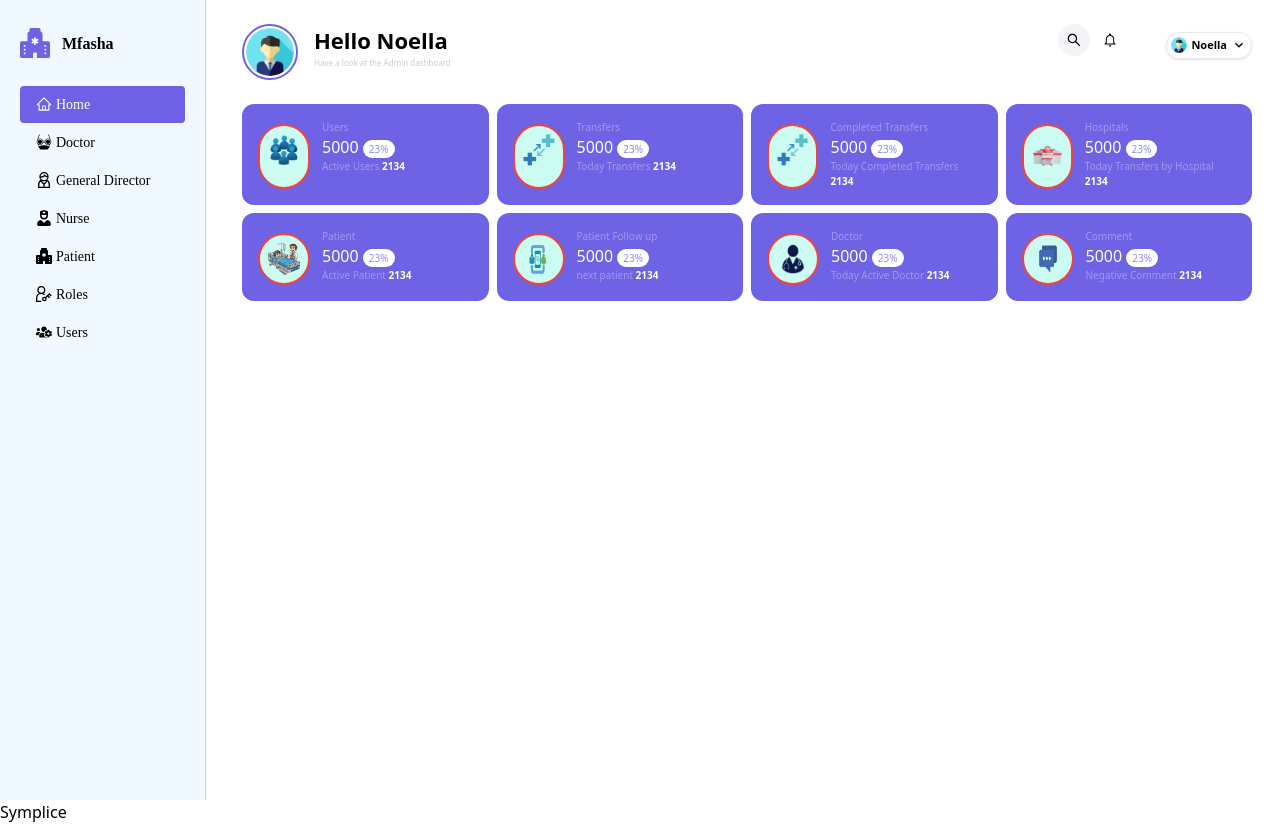
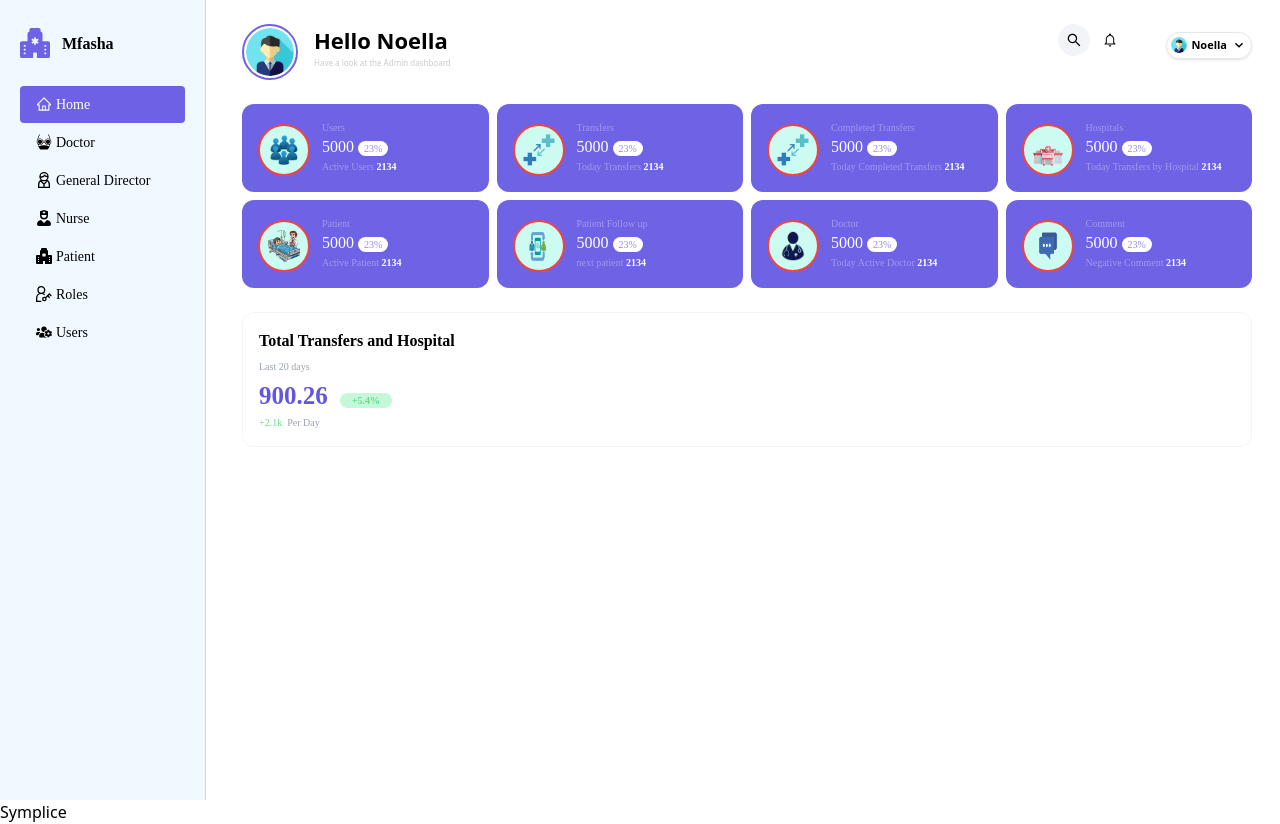
Before and after one commit to symplice-nunu/mfasha, a React (Create React App) app: page /dashboard in a window 1280 px wide. Built offline with nearby package versions, Linux system fonts and the light colour scheme.

Commit message:
feat: creating Total transfers and hosptals section on dashboard

```diff
--- a/package.json
+++ b/package.json
@@ -6,7 +6,9 @@
     "@testing-library/jest-dom": "^5.17.0",
     "@testing-library/react": "^13.4.0",
     "@testing-library/user-event": "^13.5.0",
+    "chart.js": "^4.3.2",
     "react": "^18.2.0",
+    "react-chartjs-2": "^5.2.0",
     "react-dom": "^18.2.0",
     "react-icons": "^4.10.1",
     "react-router-dom": "^6.14.2",
--- /dev/null
+++ b/src/Components/Chart.jsx
@@ -0,0 +1,33 @@
+import React from 'react';
+import { Line } from 'react-chartjs-2';
+
+const Chart = () => {
+  const data = {
+    labels: ['January', 'February', 'March', 'April', 'May', 'June', 'July'],
+    datasets: [
+      {
+        label: 'Sample Data',
+        data: [12, 19, 3, 5, 2, 3, 8],
+        fill: false,
+        borderColor: 'rgba(75,192,192,1)',
+      },
+    ],
+  };
+
+  const options = {
+    scales: {
+      y: {
+        beginAtZero: true,
+      },
+    },
+  };
+
+  return (
+    <div>
+      <h2>Sample Line Chart</h2>
+      <Line data={data} options={options} />
+    </div>
+  );
+};
+
+export default Chart;
--- a/src/Pages/Dashboard.jsx
+++ b/src/Pages/Dashboard.jsx
@@ -1,5 +1,4 @@
 import React from 'react'
-import { FaUsers } from 'react-icons/fa'
 import users from '../images/users.png'
 import patient from '../images/patient.png'
 import comment from '../images/comment.png'
@@ -10,7 +9,7 @@ import doctor from '../images/doctor.png'
 
 export default function Dashboard() {
   return (
-    <div className='mx-7'>
+    <div className='mx-7 font-[Timenewromans]'>
       <div className='grid grid-cols-4 gap-2'>
         <div className='bg-[#6e62e5] p-4 rounded-xl flex gap-3'>
           <div className='mt-1 border-2 border-red-500 rounded-full p-2 bg-teal-100'><img src={users} className='h-8 w-8' alt='all users' /></div>
@@ -77,6 +76,23 @@ export default function Dashboard() {
           </div>
         </div>
       </div>
+      <div className='border-[1px] p-4 rounded-xl my-6 border-gray-100'>
+        <div>
+          <h1 className='font-bold '>Total Transfers and Hospital</h1>
+          <span className='text-[10px] text-gray-400'>Last 20 days</span>
+        </div>
+        <div>
+          <div>
+            <span className='text-[#6255e3] font-bold text-[25px]'>900.26</span>
+            &nbsp; &nbsp;
+            <span className='bg-[#c3f9d9] px-3 rounded-full text-[10px] py-[2px] text-[#6cd98c] font-bold'>+5.4%</span>
+          </div>
+          <div className='text-[10px] text-gray-400'>
+            <span className='text-[#6cd98c]'>+2.1k</span>
+            &nbsp; Per Day
+          </div>
+        </div>
+      </div>
     </div>
   )
 }
--- a/src/Pages/Login.jsx
+++ b/src/Pages/Login.jsx
@@ -69,6 +69,7 @@ export default function Login() {
               src="https://tecdn.b-cdn.net/img/Photos/new-templates/bootstrap-login-form/draw2.svg"
               class="w-full"
               alt="Phone image"
+              aria-hidden="true"
             />
           </div>
         </div>
```
Also changed, not shown: 1 other file (tests, documents, lock files or other folders).
